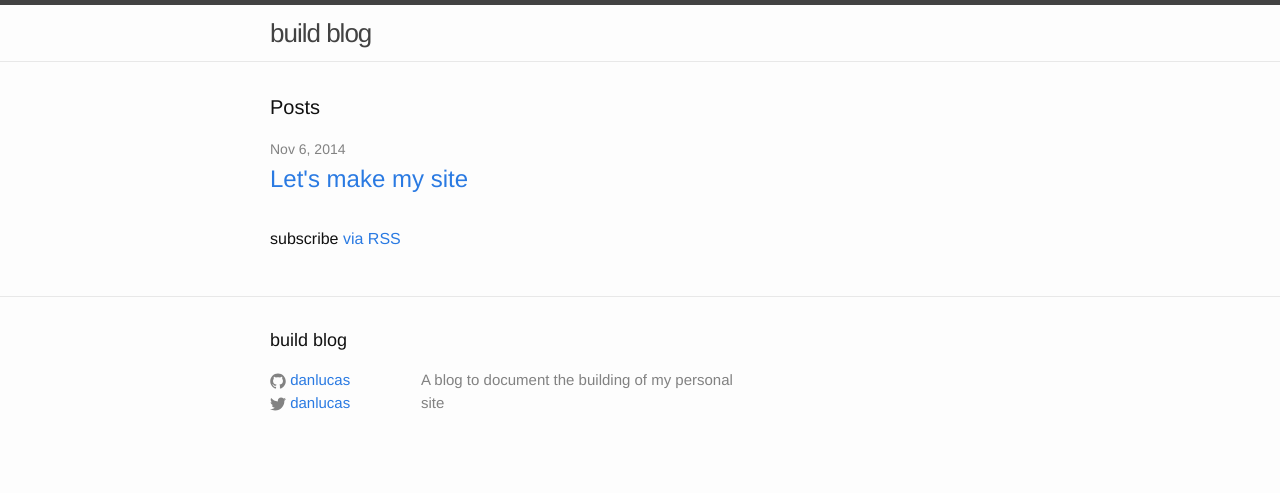
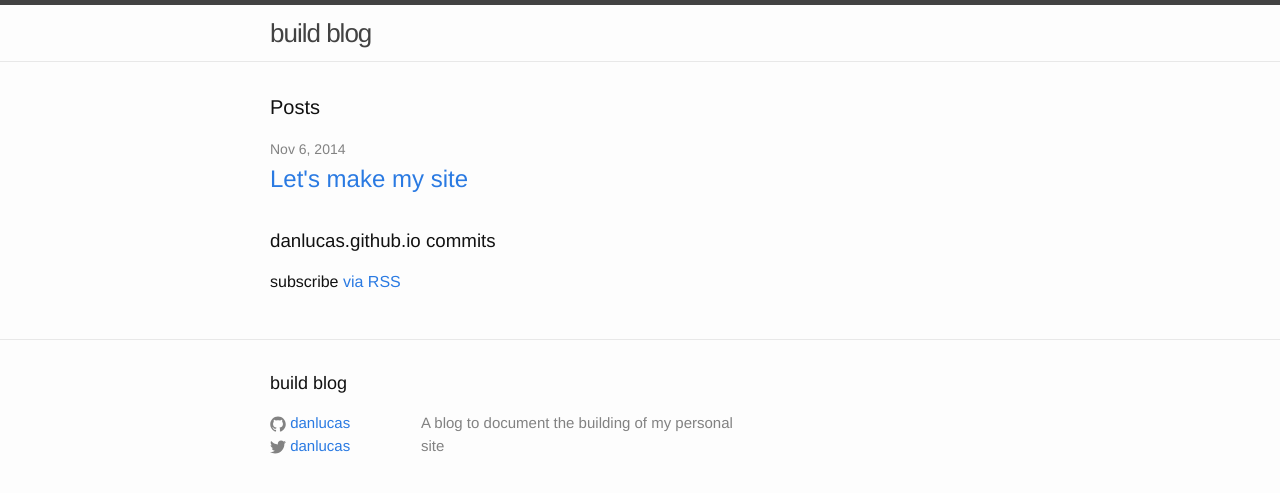
Before and after one commit to danlucas/buildblog, a Jekyll site: the page built from index.html, in a window 1280 px wide. Shown: the top 493 px of the page. Built offline with Jekyll 4.4.1, drawn with Linux system fonts in a browser that asks for light colours; part of the change alters nothing that is shown.

Commit message:
display latest commits from danlucas.github.io

```diff
--- a/_includes/scripts.html
+++ b/_includes/scripts.html
@@ -1,3 +1,4 @@
 <script src="{{ "/lib/underscore-min.js" | prepend: site.baseurl }}"></script>
+<script src="{{ "/lib/zepto.js" | prepend: site.baseurl }}"></script>
 <script src="{{ "/lib/github.js" | prepend: site.baseurl }}"></script>
 <script src="{{ "/js/main.js" | prepend: site.baseurl }}"></script>
--- a/index.html
+++ b/index.html
@@ -18,6 +18,11 @@ layout: default
     {% endfor %}
   </ul>
 
+  <div class="commit-list">
+        <h3>danlucas.github.io commits</h3>
+        <ul></ul>
+  </div>
+
   <p class="rss-subscribe">subscribe <a href="{{ "/feed.xml" | prepend: site.baseurl }}">via RSS</a></p>
 
 </div>
--- a/js/main.js
+++ b/js/main.js
@@ -5,5 +5,14 @@ var github = new Github({
 var repo = github.getRepo('danlucas', 'danlucas.github.io');
 
 repo.getCommits({}, function(err, commits) {
-    console.log(commits[0].commit.message);
+    var item, link;
+    _.each(commits, function(elem){
+        link = $('<a />', {
+            text: elem.commit.message,
+            href: elem.html_url
+        });
+        item = $('<li>').append(link);
+        $('.commit-list > ul').append(item);
+        console.log(elem);
+    });
 });
```
